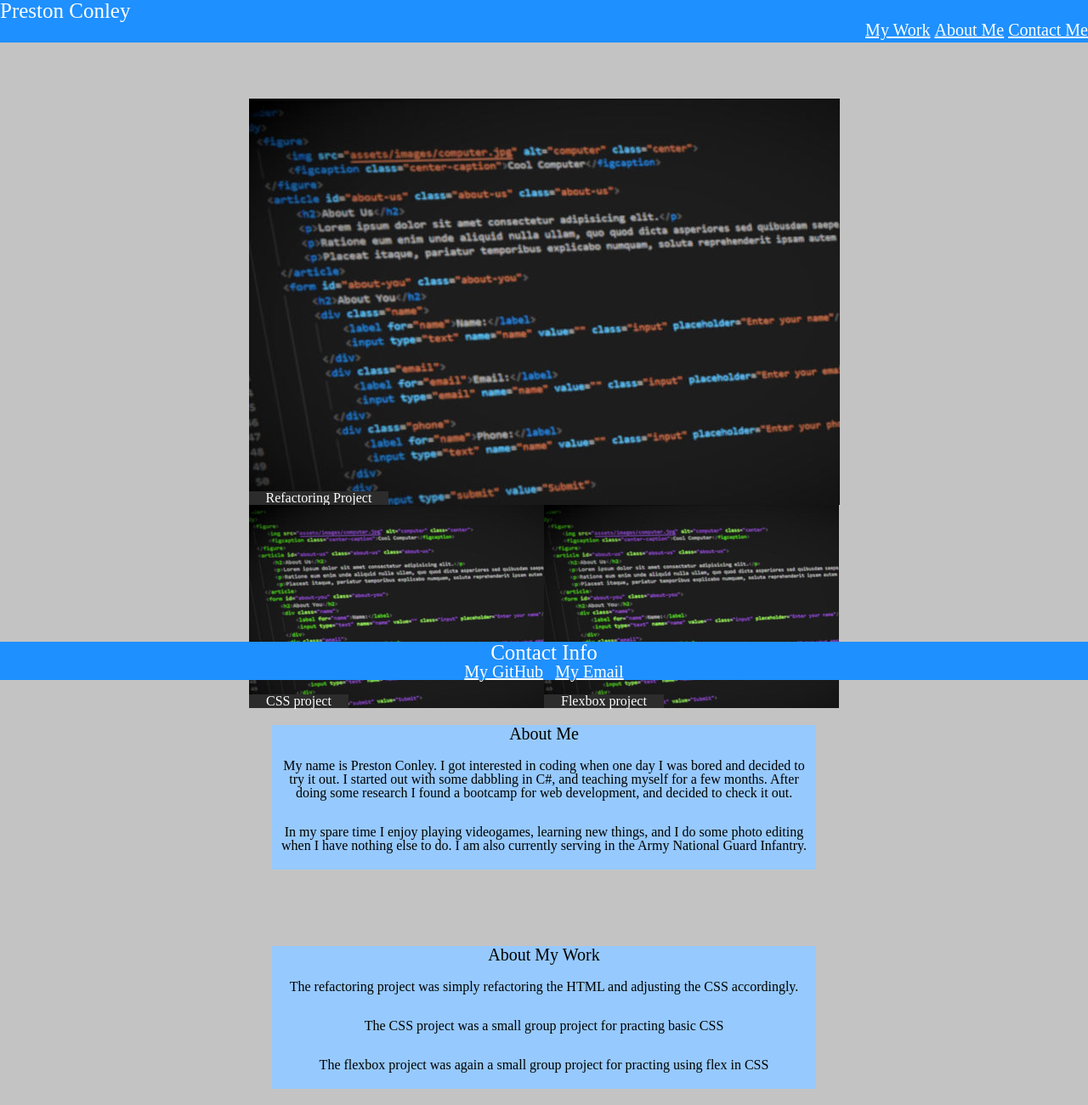
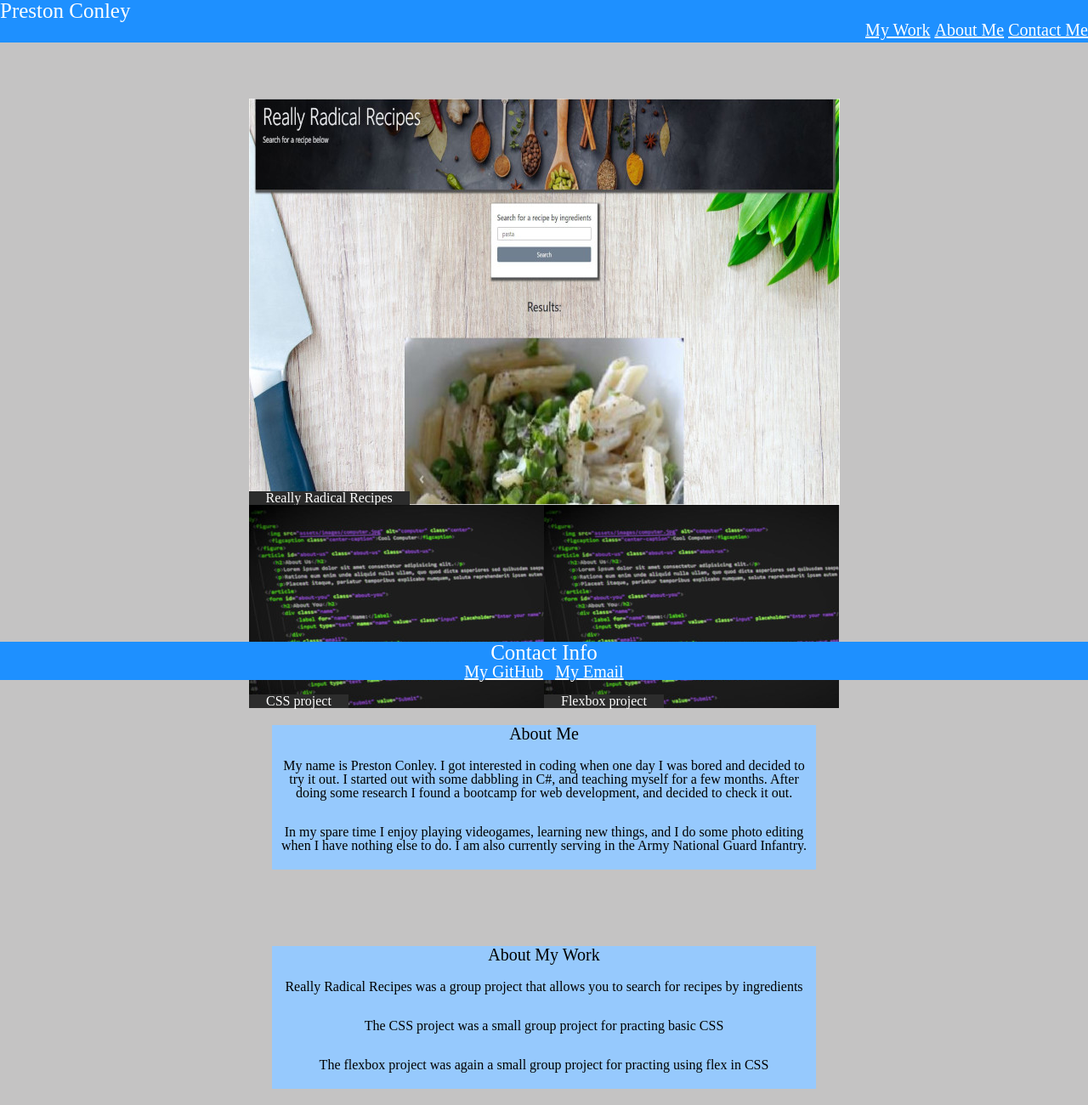
Before and after one commit to Preston0214/personal-porfolio, a plain HTML site: page index.html in a window 1280 px wide. Shown: the whole page at 85% size. Drawn offline with Linux system fonts and the light colour scheme.

Commit message:
updated wtih new project

```diff
--- a/index.html
+++ b/index.html
@@ -26,9 +26,9 @@
             <section class="outer-container">
                 <div class="work1">
                     <div class="caption">
-                        <a href="https://preston0214.github.io/semantic-tagging/"> <img class="work1" src="assets/images/HTML.jpg">
+                        <a href="https://preston0214.github.io/really-radical-recipes/"> <img class="work1" src="assets/images/rrr.JPG">
                             <div class="text-block">
-                                <h4>Refactoring Project</h4>
+                                <h4>Really Radical Recipes</h4>
                             </div>
                         </a>
                     </div>
@@ -60,7 +60,7 @@
             <div class="article">
                 <article>
                     <h2 id="about">About My Work</h2>
-                    <p>The refactoring project was simply refactoring the HTML and adjusting the CSS accordingly.</p>
+                    <p>Really Radical Recipes was a group project that allows you to search for recipes by ingredients</p>
                     <p>The CSS project was a small group project for practing basic CSS</p>
                     <p>The flexbox project was again a small group project for practing using flex in CSS</p>
                 </article>
```
Also changed, not shown: assets/images/rrr.JPG (added).
